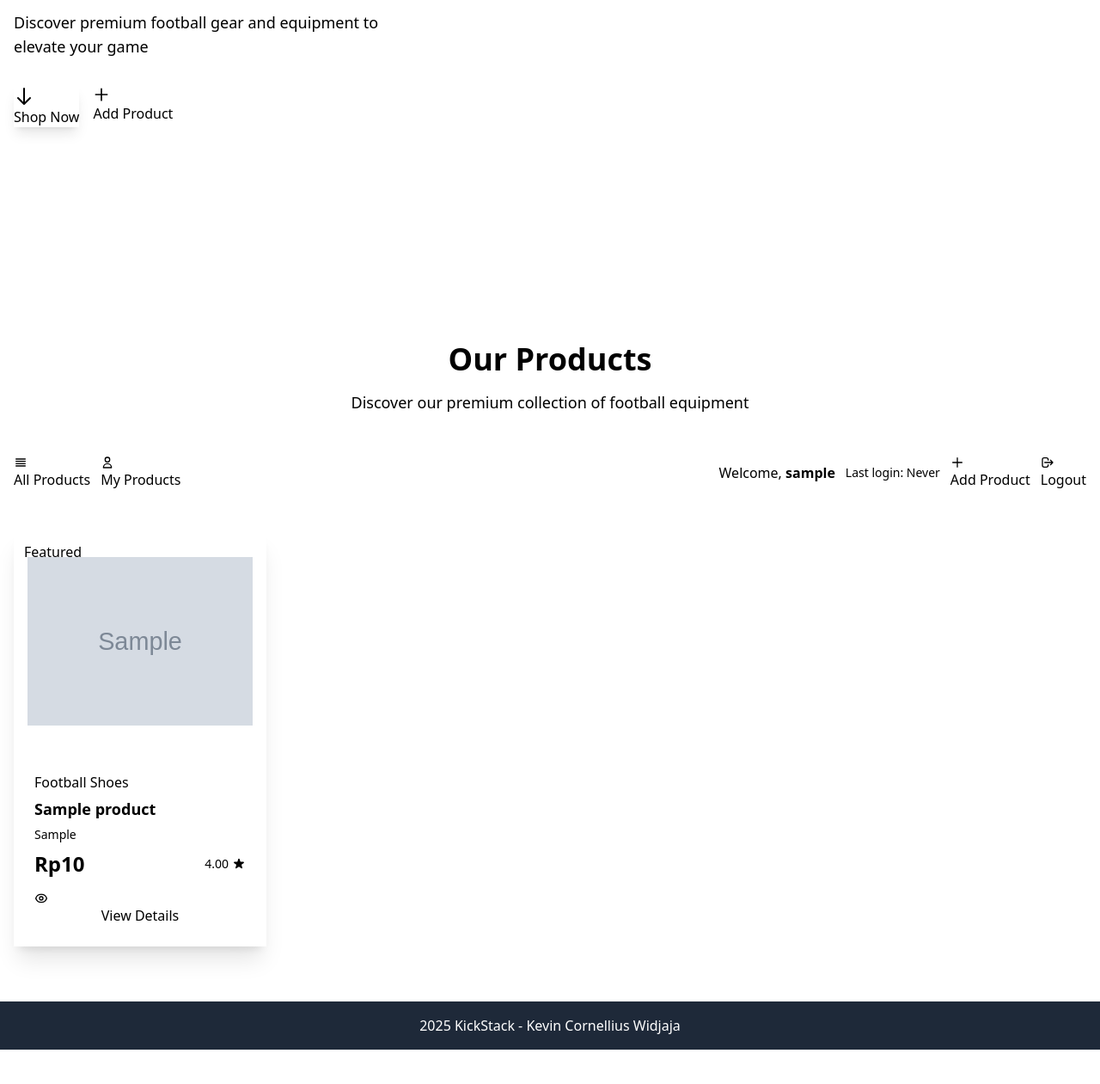
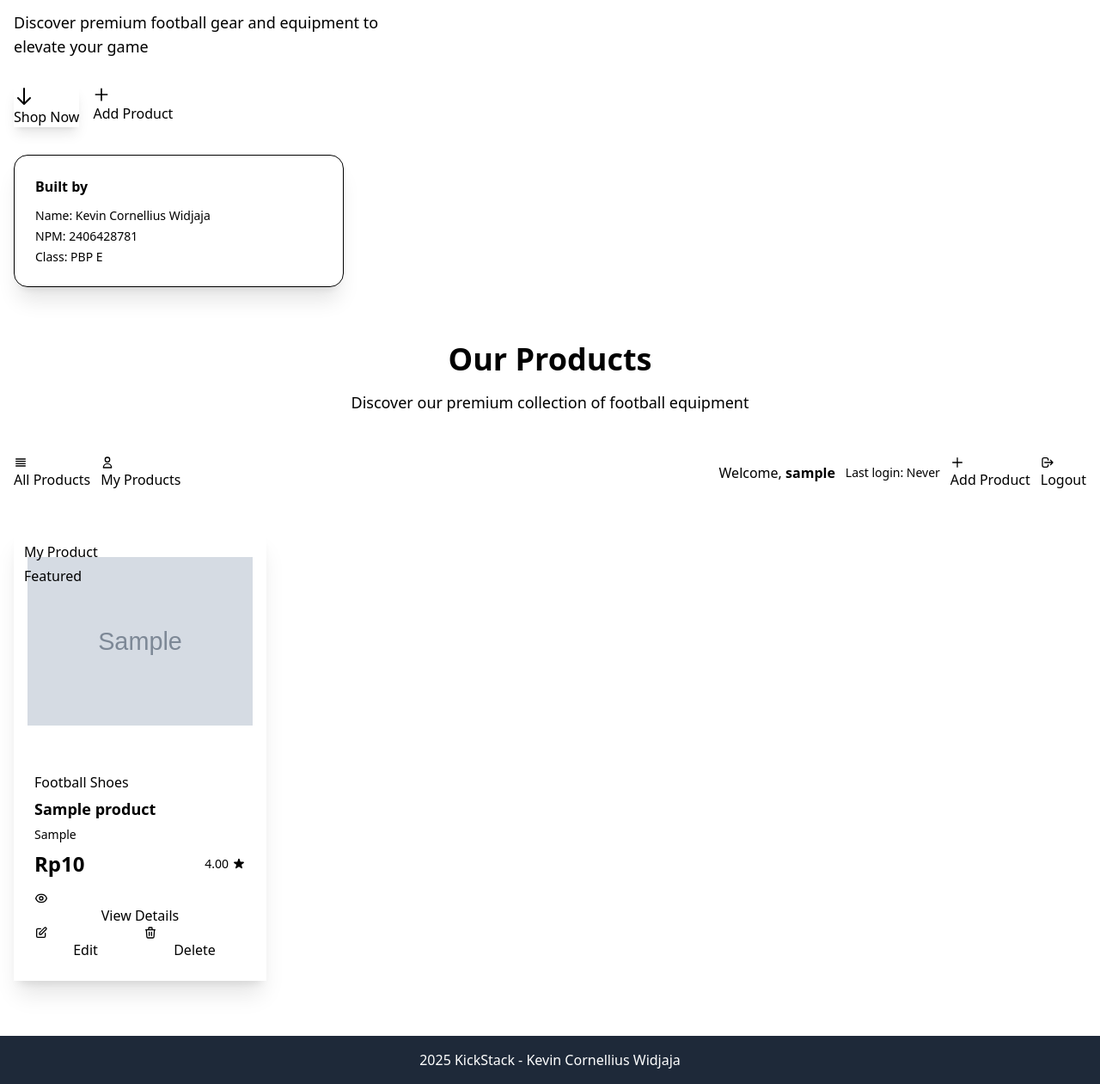
Before and after one commit to kevincornellius/kick-stack, a Django app: page / in a window 1280 px wide. Shown: the part 564-1825 px from the top of the page at 86% size. Before the commit the page ends 1785 px from the top, so only its background shows below. Run offline with Django 5.2, Linux system fonts and the light colour scheme; a user stored in the database is signed in; tables that the repository leaves empty hold one stand-in row (values such as "Sample post"); grey boxes marked "Sample" are stand-in pictures; some libraries are stand-ins or nearby versions.

Commit message:
feat: WIP implement product editing and deletion functionality [tugas 5]

```diff
--- a/kick_stack/settings.py
+++ b/kick_stack/settings.py
@@ -142,8 +142,8 @@ USE_TZ = True
 
 # Static files (CSS, JavaScript, Images)
 # https://docs.djangoproject.com/en/5.2/howto/static-files/
-
-STATIC_URL = "static/"
+STATIC_URL = "/static/"
+STATIC_ROOT = BASE_DIR / "static"
 
 # Default primary key field type
 # https://docs.djangoproject.com/en/5.2/ref/settings/#default-auto-field
--- a/main/templates/base.html
+++ b/main/templates/base.html
@@ -10,9 +10,9 @@
     <script src="https://cdn.jsdelivr.net/npm/@tailwindcss/browser@4"></script>
 
   </head>
-  <body>
+  <body class="">
      {% include "partials/navbar.html" %}
-  <main class="container pt-20 w-full ">
+  <main class=" pt-20 w-full ">
     {% block content %}{% endblock %}
   </main>
     <footer class="bg-gray-800 text-white p-4 text-center">
--- a/main/templates/pages/main/main.html
+++ b/main/templates/pages/main/main.html
@@ -20,11 +20,11 @@
 
             <div class="flex-1 text-center lg:text-left space-y-8">
                 <div class="space-y-4">
-                    <h1 class="text-5xl lg:text-7xl font-bold text-primary leading-tight">
+                    <h1 class="text-5xl lg:text-7xl font-bold text-base-content leading-tight">
                         Start
                         <span class="block text-primary">Stacking</span>
                     </h1>
-                    <p class="text-lg text-primary max-w-md">
+                    <p class="text-lg text-base-content/80 max-w-md">
                         Discover premium football gear and equipment to elevate your game
                     </p>
                 </div>
@@ -46,9 +46,9 @@
                 </div>
 
                 <!-- Developer Info Card -->
-                <div class="bg-accent/40 backdrop-blur-md p-6 rounded-2xl border border-white/20 max-w-sm mx-auto lg:mx-0">
-                    <h3 class="font-semibold text-white mb-3">Built by</h3>
-                    <div class="space-y-1 text-white/90 text-sm">
+                <div class="bg-base-100/90 backdrop-blur-md p-6 rounded-2xl shadow-xl border border-base-300 max-w-sm mx-auto lg:mx-0">
+                    <h3 class="font-semibold text-base-content mb-3">Built by</h3>
+                    <div class="space-y-1 text-base-content/80 text-sm">
                         <p><span class="font-medium">Name:</span> {{name}}</p>
                         <p><span class="font-medium">NPM:</span> {{npm}}</p>
                         <p><span class="font-medium">Class:</span> {{class}}</p>
@@ -59,7 +59,7 @@
     </div>
 
     <!-- Products Section -->
-    <div id="products" class="w-full bg-base-100 py-16">
+    <div id="products" class="w-full  py-16">
         <div class="container mx-auto px-4">
             <div class="text-center mb-12">
                 <h2 class="text-4xl font-bold text-base-content mb-4">Our Products</h2>
@@ -131,6 +131,9 @@
 
                         <!-- Product Badges -->
                         <div class="absolute top-3 left-3 flex flex-col gap-1">
+                            {% if user.is_authenticated and product.user == user %}
+                                <div class="badge badge-success badge-sm">My Product</div>
+                            {% endif %}
                             {% if product.is_featured %}
                                 <div class="badge badge-primary badge-sm">Featured</div>
                             {% endif %}
@@ -176,7 +179,7 @@
                             </div>
                         </div>
 
-                        <div class="card-actions">
+                        <div class="card-actions flex-col gap-2">
                             <button class="btn btn-primary w-full" onclick="window.location.href='product/{{ product.id }}'">
                                 <svg class="w-4 h-4 mr-2" fill="none" stroke="currentColor" viewBox="0 0 24 24">
                                     <path stroke-linecap="round" stroke-linejoin="round" stroke-width="2" d="M15 12a3 3 0 11-6 0 3 3 0 016 0z"/>
@@ -184,6 +187,27 @@
                                 </svg>
                                 View Details
                             </button>
+
+                            {% if user.is_authenticated and product.user == user %}
+                            <div class="flex gap-2 w-full">
+                                <a href="{% url 'main:edit_product' product.pk %}" class="flex-1">
+                                    <button class="btn btn-outline btn-sm w-full">
+                                        <svg class="w-4 h-4 mr-1" fill="none" stroke="currentColor" viewBox="0 0 24 24">
+                                            <path stroke-linecap="round" stroke-linejoin="round" stroke-width="2" d="M11 5H6a2 2 0 00-2 2v11a2 2 0 002 2h11a2 2 0 002-2v-5m-1.414-9.414a2 2 0 112.828 2.828L11.828 15H9v-2.828l8.586-8.586z"/>
+                                        </svg>
+                                        Edit
+                                    </button>
+                                </a>
+                                <a href="{% url 'main:delete_product' product.pk %}" class="flex-1">
+                                    <button class="btn btn-outline btn-error btn-sm w-full">
+                                        <svg class="w-4 h-4 mr-1" fill="none" stroke="currentColor" viewBox="0 0 24 24">
+                                            <path stroke-linecap="round" stroke-linejoin="round" stroke-width="2" d="M19 7l-.867 12.142A2 2 0 0116.138 21H7.862a2 2 0 01-1.995-1.858L5 7m5 4v6m4-6v6m1-10V4a1 1 0 00-1-1h-4a1 1 0 00-1 1v3M4 7h16"/>
+                                        </svg>
+                                        Delete
+                                    </button>
+                                </a>
+                            </div>
+                            {% endif %}
                         </div>
                     </div>
                 </div>
--- a/main/urls.py
+++ b/main/urls.py
@@ -10,6 +10,8 @@ from main.views import (
     show_xml_by_id,
     register,
     logout_user,
+    edit_product,
+    delete_product,
 )
 
 
@@ -26,4 +28,6 @@ urlpatterns = [
     path("register/", register, name="register"),
     path("login/", login_user, name="login"),
     path("logout/", logout_user, name="logout"),
+    path("product/<str:id>/edit", edit_product, name="edit_product"),
+    path("product/<str:id>/delete", delete_product, name="delete_product"),
 ]
--- a/main/views.py
+++ b/main/views.py
@@ -123,3 +123,21 @@ def logout_user(request):
     response = HttpResponseRedirect(reverse("main:login"))
     response.delete_cookie("last_login")
     return response
+
+
+def edit_product(request, id):
+    product = get_object_or_404(Product, pk=id)
+    form = ProductForm(request.POST or None, instance=product)
+    if form.is_valid() and request.method == "POST":
+        form.save()
+        return redirect("main:show_main")
+
+    context = {"form": form}
+
+    return render(request, "pages/main/edit_product.html", context)
+
+
+def delete_product(request, id):
+    product = get_object_or_404(Product, pk=id)
+    product.delete()
+    return HttpResponseRedirect(reverse("main:show_main"))
```
Also changed, not shown: main/templates/pages/main/edit_product.html (added, +66 -0 lines), README.md.
